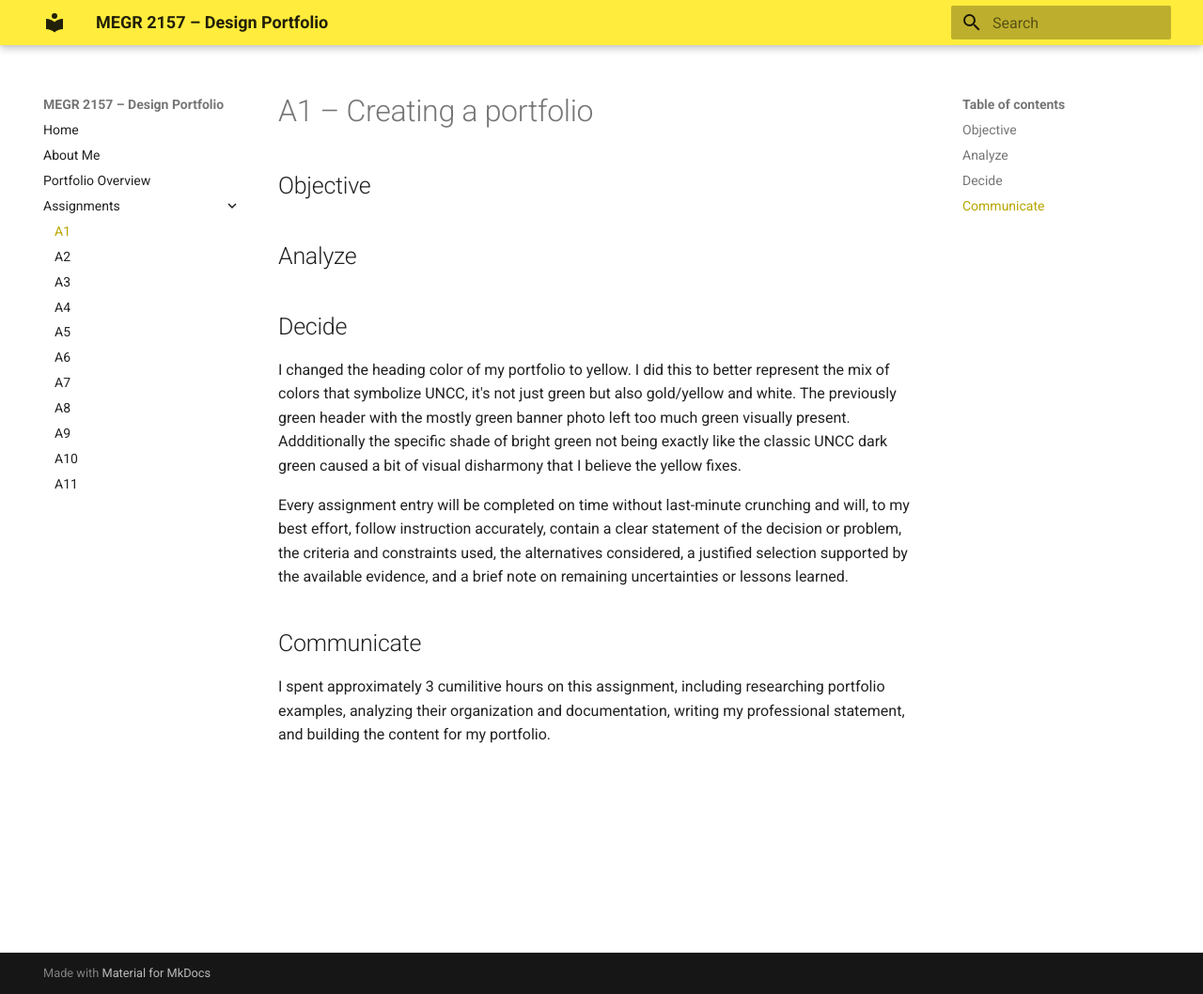
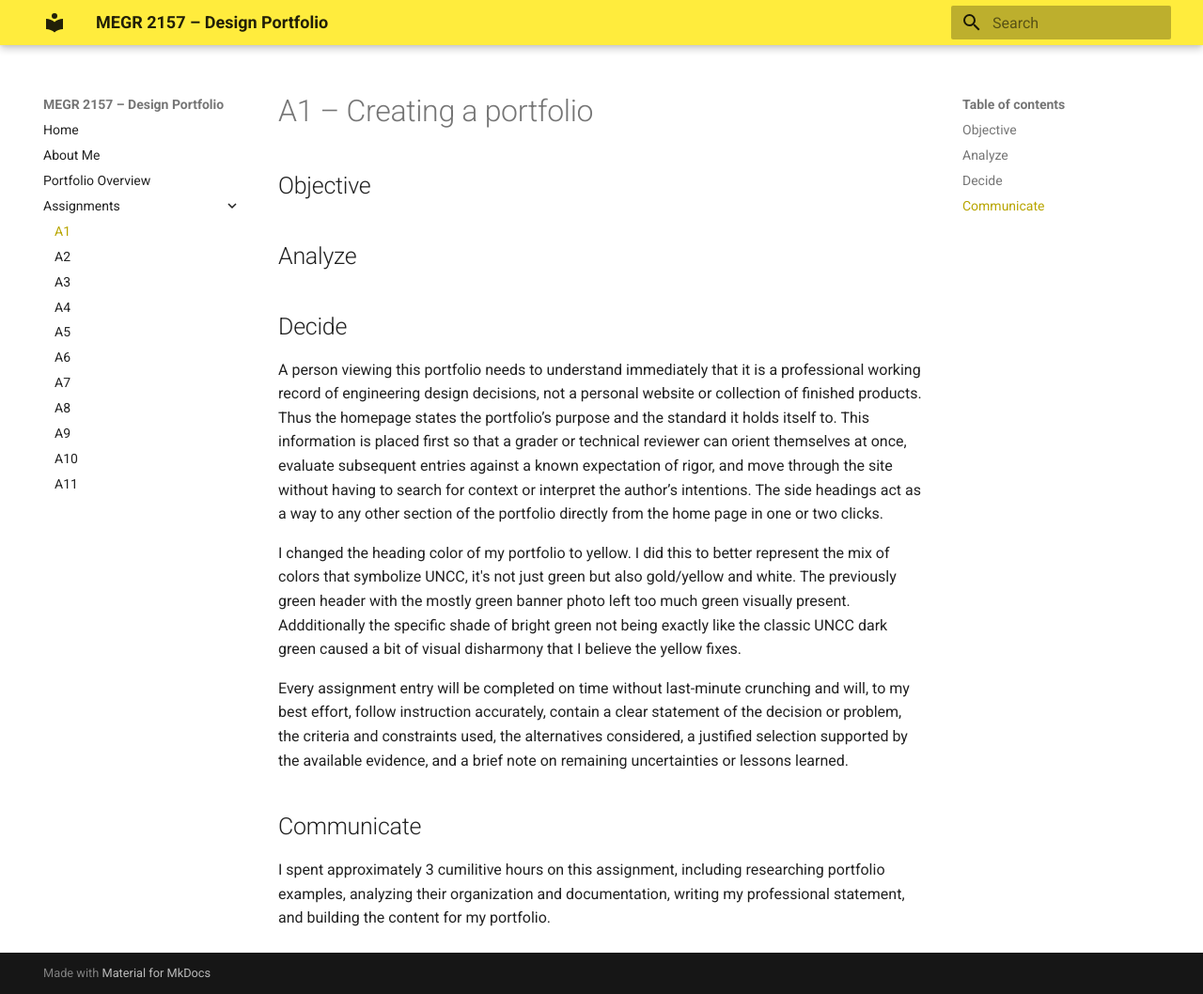
Before and after one commit to cradtke1-source/Radtke-2157MEGR-portfolio, an MkDocs documentation site: the page built from docs/assignments/A01/index.md, in a window 1280 px wide and 1058 px high. Shown: the whole window at 94% size. Built offline with MkDocs 1.6.1 and Material for MkDocs 9.7.7, drawn with Linux system fonts in a browser that asks for light colours.

Commit message:
Update index.md

```diff
--- a/docs/assignments/A01/index.md
+++ b/docs/assignments/A01/index.md
@@ -7,6 +7,8 @@
 
 
 ## Decide
+A person viewing this portfolio needs to understand immediately that it is a professional working record of engineering design decisions, not a personal website or collection of finished products. Thus the homepage states the portfolio’s purpose and the standard it holds itself to. This information is placed first so that a grader or technical reviewer can orient themselves at once, evaluate subsequent entries against a known expectation of rigor, and move through the site without having to search for context or interpret the author’s intentions. The side headings act as a way to any other section of the portfolio directly from the home page in one or two clicks.
+
 I changed the heading color of my portfolio to yellow. I did this to better represent the mix of colors that symbolize UNCC, it's not just green but also gold/yellow and white. The previously green header with the mostly green banner photo left too much green visually present. Addditionally the specific shade of bright green not being exactly like the classic UNCC dark green caused a bit of visual disharmony that I believe the yellow fixes.
 
 Every assignment entry will be completed on time without last-minute crunching and will, to my best effort, follow instruction accurately, contain a clear statement of the decision or problem, the criteria and constraints used, the alternatives considered, a justified selection supported by the available evidence, and a brief note on remaining uncertainties or lessons learned.
```
